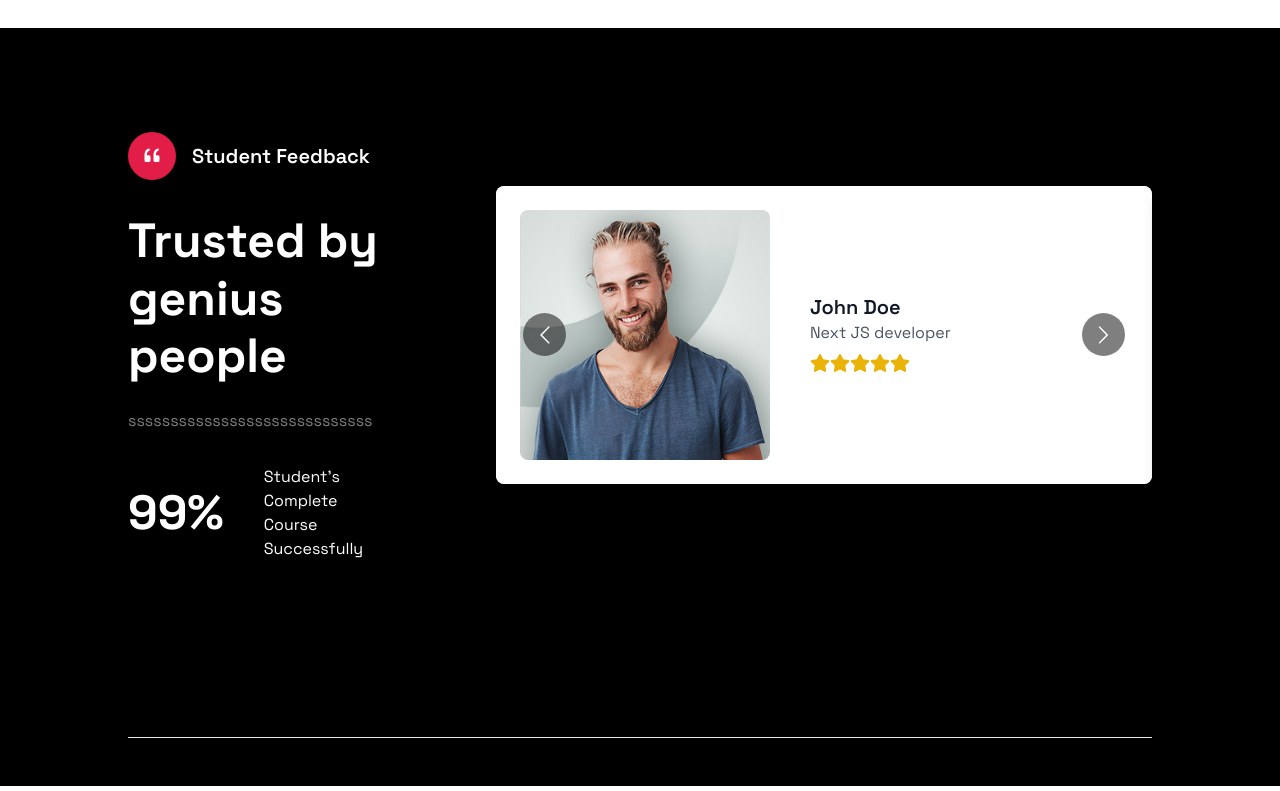
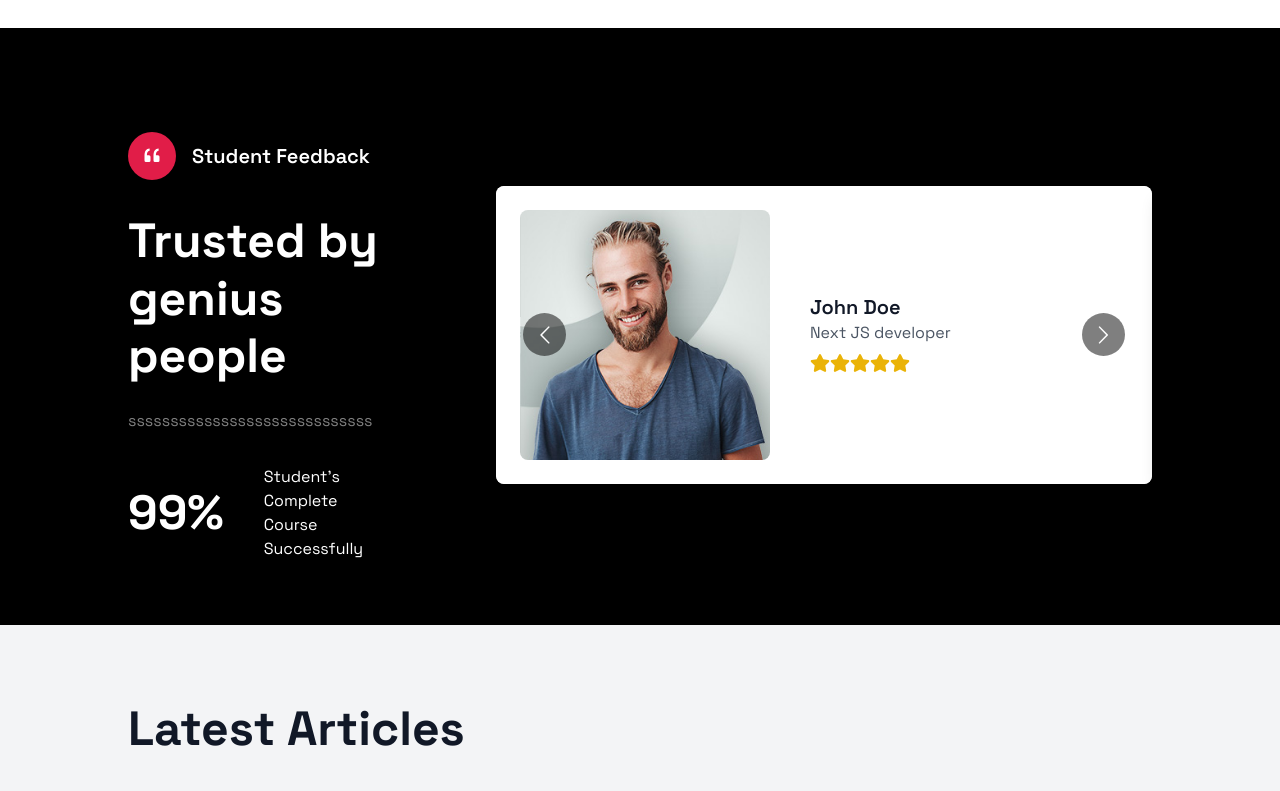
Before and after one commit to NadeeTharuka/new-lms, a Next.js app: page / in a window 1280 px wide. Shown: the part 3270-4061 px from the top of the page. Built offline with nearby package versions, Linux system fonts and the light colour scheme.

Commit message:
Update Home.tsx

```diff
--- a/components/Home/Home.tsx
+++ b/components/Home/Home.tsx
@@ -4,6 +4,7 @@ import About from './About/About';
 import Courses from './Course/Courses';
 import Feature from './Feature/Feature';
 import Review from './Review/Review';
+import Article from './Article/Article';
 
 const Home = () => {
   return (
@@ -13,6 +14,7 @@ const Home = () => {
       <Courses />
       <Feature/>
       <Review />
+      <Article />
     </div>
   )
 };
```
